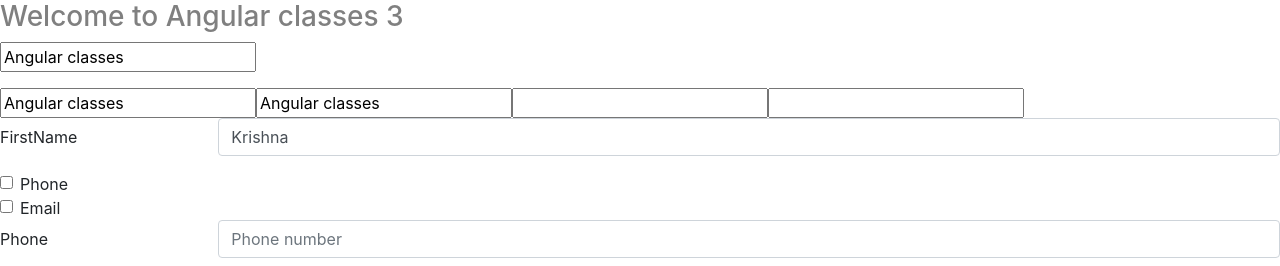
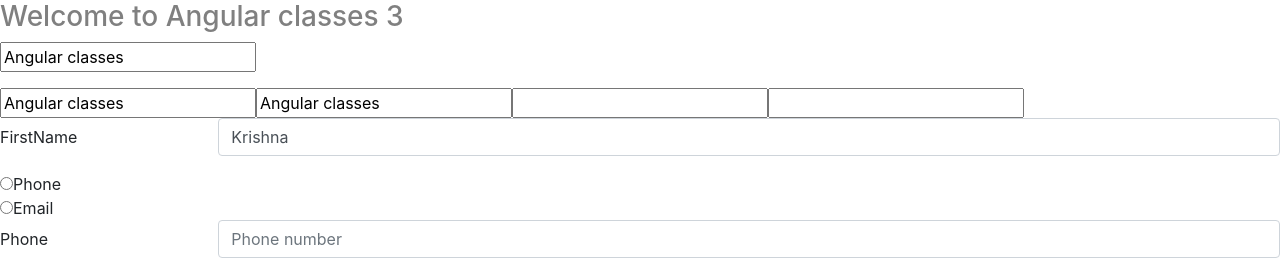
Before and after one commit to kpavankumaar/ngbatch11, an Angular app in the folder angular/basics/: page / in a window 1280 px wide. Shown: the top 266 px of the page. Built offline with nearby package versions, Linux system fonts and the light colour scheme.

Commit message:
cross field validation

```diff
--- a/angular/basics/src/app/reactive/reactive.component.html
+++ b/angular/basics/src/app/reactive/reactive.component.html
@@ -9,24 +9,27 @@
     </div>
   </div>
   <div class="form-check">
-    <input
-      class="form-check-input"
-      type="checkbox"
+      <input
+      class="form-check-input position-static"
+      type="radio"
+      (click) = "chooseEmailOrPhoneNotification()"
       formControlName = "notify"
-      value="phone"
-      id="defaultCheck1">
+      id="blankRadio1"
+      value="phone" aria-label="...">
     <label class="form-check-label" for="defaultCheck1">
       Phone
     </label>
   </div>
   <div class="form-check">
     <input
-      class="form-check-input"
-      type="checkbox"
+      class="form-check-input position-static"
+      type="radio"
+      (click) = "chooseEmailOrPhoneNotification()"
       formControlName = "notify"
-      value="Email"
-      id="defaultCheck2">
-    <label class="form-check-label" for="defaultCheck2">
+      id="blankRadio2"
+      value="Email" aria-label="...">
+
+    <label class="form-check-label" for="blankRadio1">
       Email
     </label>
   </div>
--- a/angular/basics/src/app/reactive/reactive.component.ts
+++ b/angular/basics/src/app/reactive/reactive.component.ts
@@ -27,8 +27,8 @@
      this.customerInfo = new FormGroup({
        firstName: new FormControl("Krishna"),
        notify: new FormControl(""),
-       phone: new FormControl("",[Validators.required,Validators.maxLength(10),Validators.minLength(10)]),
-       emailId: new FormControl("",[Validators.required,Validators.email]),
+       phone: new FormControl("",[Validators.maxLength(10),Validators.minLength(10)]),
+       emailId: new FormControl("",[Validators.required, Validators.email]),
 
       //  rating:new FormControl("",[Validators.required,Validators.max(10),Validators.min(1)])
       rating:new FormControl("",[Validators.required, ratingFn(1,5)])
@@ -37,5 +37,24 @@
   testMthd(){
     console.log(this.customerInfo);
   }
+  chooseEmailOrPhoneNotification(){
+    var notifiedVal = this.customerInfo.get('notify');
+    var phone = this.customerInfo.get("phone");
+    var email = this.customerInfo.get("emailId");
+    setTimeout(function(){
+      console.log(notifiedVal.value);
+      if(notifiedVal.value === "phone"){
+        phone.setValidators(Validators.required);
+        email.clearValidators();
+      }else{
+        email.setValidators([Validators.required,Validators.email])
+        phone.clearValidators();
+      }
+      phone.updateValueAndValidity();
+      email.updateValueAndValidity();
+    },0)
+
+
+  }
 
 }
```
Also changed, not shown: angular/basics/formconcepts.png (added), angular/basics/formmodel-rootformgroup.png (added).
